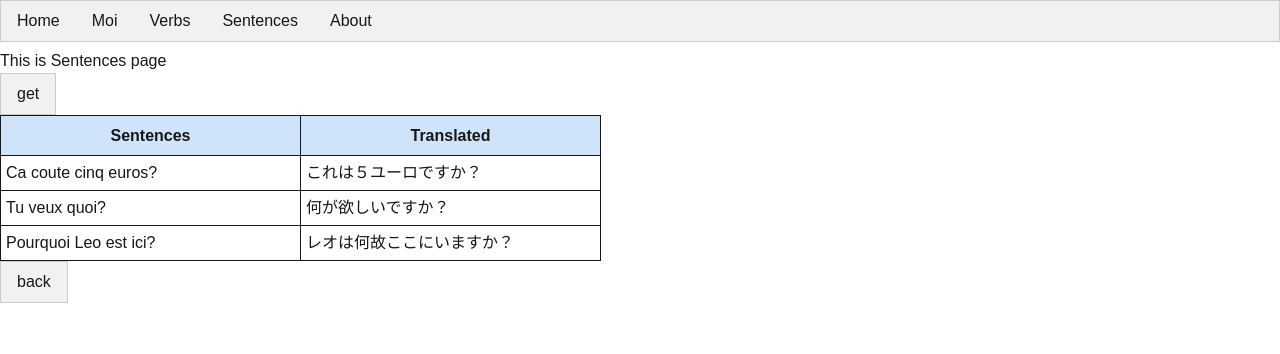
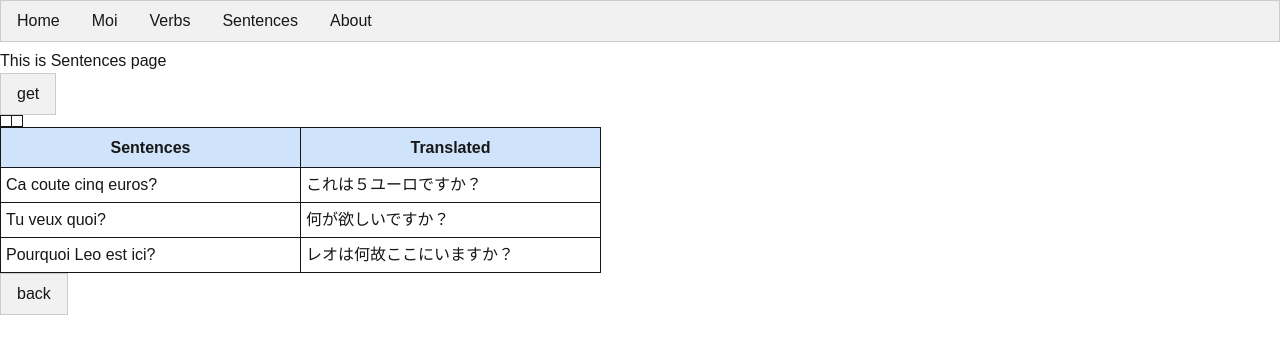
Before and after one commit to miketorii/mikefrench, a Next.js app: page /sentences in a window 1280 px wide. Shown: the top 354 px of the page. Built offline with nearby package versions, Linux system fonts and the light colour scheme.

Commit message:
add init

```diff
--- a/app/sentences/page.tsx
+++ b/app/sentences/page.tsx
@@ -12,7 +12,8 @@ export default function SentencesPage(){
        ];
 
 //       const [sentencesdata, setData] = useState({ "key": "", "sentence": "", "translated": "" });
-       const [sentencesdata, setData] = useState([]);
+       const [sentencesdata, setData] = useState([ { "key": "", "sentence": "", "translated": "" } ]);
+//       const [sentencesdata, setData] = useState([]);
 
        async function getSentences(){
        	     const res = await fetch("/api/getsentences");
```
